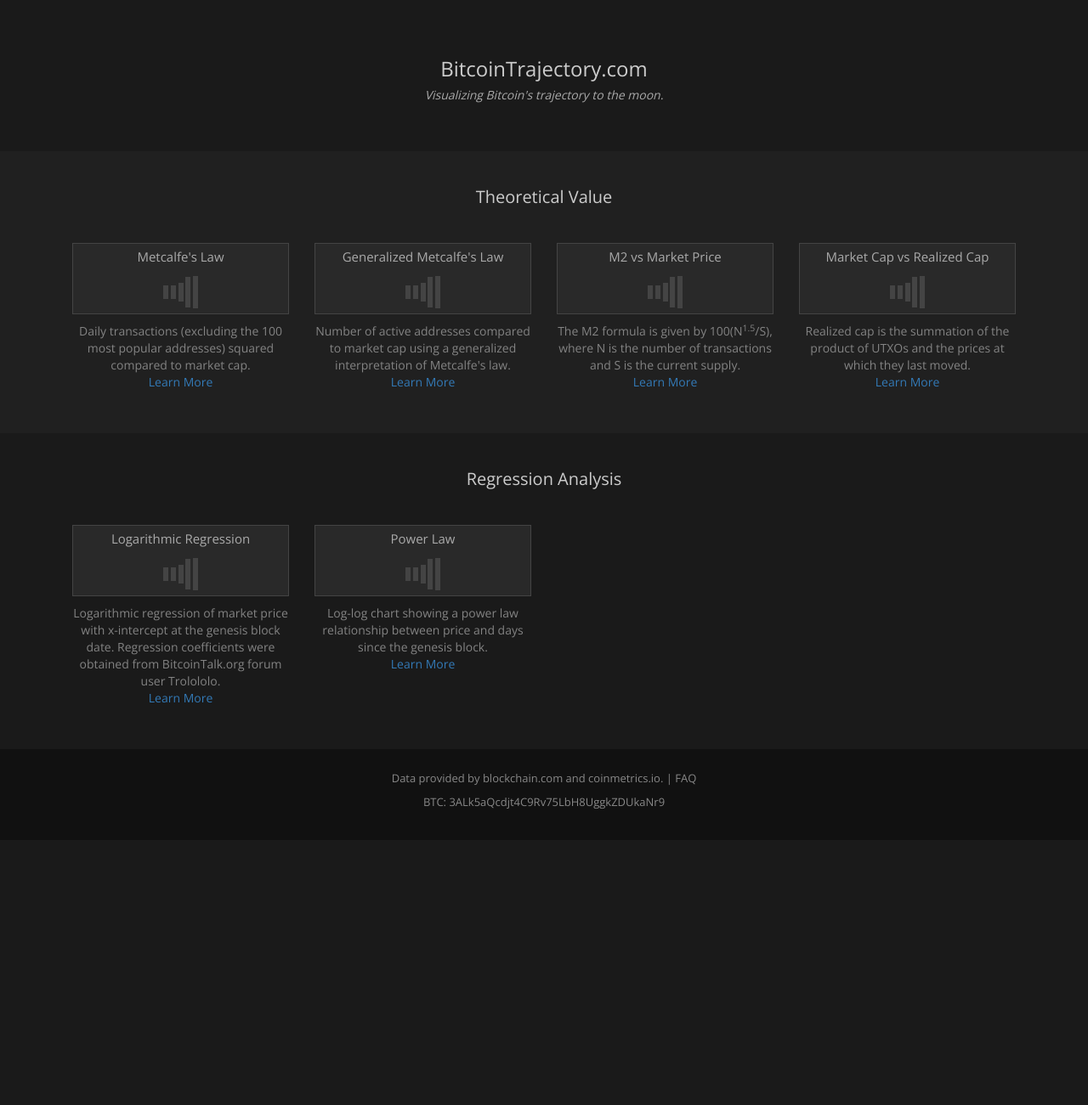
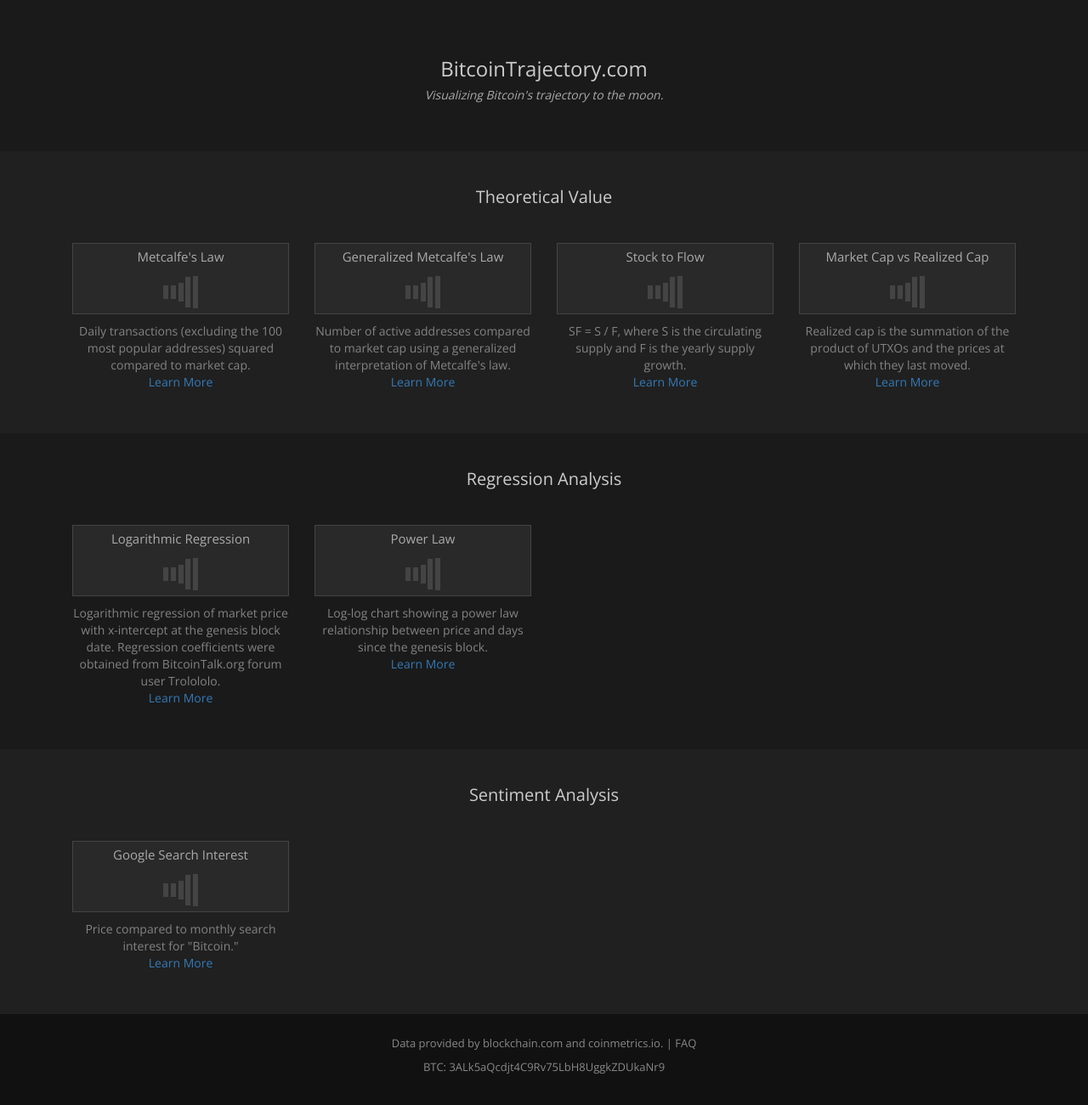
Before and after one commit to christosci/BitcoinTrajectory, a PHP site: page / in a window 1280 px wide. Shown: the whole page at 85% size. Before the commit the page ends 952 px from the top, so only its background shows below. Run offline with PHP 8.4, Linux system fonts and the light colour scheme; some libraries are stand-ins or nearby versions.

Commit message:
add search interest

```diff
--- a/index.php
+++ b/index.php
@@ -47,7 +47,7 @@
         </p>
       </div>
     </div>
-    <div class="col-md-3 col-sm-4 col-xs-12">
+    <!-- <div class="col-md-3 col-sm-4 col-xs-12">
       <div class="card">
         <a href="charts/m2.html" class="chart-link">
           <div class="card-body">
@@ -66,6 +66,29 @@
           the number of transactions and S is the current supply.<br />
           <a
             href="https://medium.com/@clearblocks/valuing-bitcoin-and-ethereum-with-metcalfes-law-aaa743f469f6"
+            >Learn More</a
+          >
+        </p>
+      </div>
+    </div> -->
+    <div class="col-md-3 col-sm-4 col-xs-12">
+      <div class="card">
+        <a href="charts/sf.html" class="chart-link">
+          <div class="card-body">
+            <p class="card-title">Stock to Flow</p>
+            <div id="thumbnail-5" class="thumbnail spinner">
+              <div class="rect1"></div>
+              <div class="rect2"></div>
+              <div class="rect3"></div>
+              <div class="rect4"></div>
+              <div class="rect5"></div>
+            </div>
+          </div>
+        </a>
+        <p class="card-text">
+          SF = S / F, where S is the circulating supply and F is the yearly supply growth.<br />
+          <a
+            href="https://medium.com/@100trillionUSD/modeling-bitcoins-value-with-scarcity-91fa0fc03e25"
             >Learn More</a
           >
         </p>
@@ -105,7 +128,7 @@
         <a href="charts/trolololo.html" class="chart-link">
           <div class="card-body">
             <p class="card-title">Logarithmic Regression</p>
-            <div id="thumbnail-5" class="thumbnail spinner">
+            <div id="thumbnail-6" class="thumbnail spinner">
               <div class="rect1"></div>
               <div class="rect2"></div>
               <div class="rect3"></div>
@@ -129,7 +152,7 @@
         <a href="charts/power_law.html" class="chart-link">
           <div class="card-body">
             <p class="card-title">Power Law</p>
-            <div id="thumbnail-6" class="thumbnail spinner">
+            <div id="thumbnail-7" class="thumbnail spinner">
               <div class="rect1"></div>
               <div class="rect2"></div>
               <div class="rect3"></div>
@@ -149,4 +172,31 @@
     </div>
   </div>
 </div>
+<div class="row odd">
+  <div class="title w-100">Sentiment Analysis</div>
+  <div class="container">
+    <div class="col-md-3 col-sm-4 col-xs-12">
+      <div class="card">
+        <a href="charts/interest.html" class="chart-link">
+          <div class="card-body">
+            <p class="card-title">Google Search Interest</p>
+            <div id="thumbnail-8" class="thumbnail spinner">
+              <div class="rect1"></div>
+              <div class="rect2"></div>
+              <div class="rect3"></div>
+              <div class="rect4"></div>
+              <div class="rect5"></div>
+            </div>
+          </div>
+        </a>
+        <p class="card-text">
+          Price compared to monthly search interest for "Bitcoin."<br />
+          <a href="https://scholar.smu.edu/cgi/viewcontent.cgi?article=1039&context=datasciencereview"
+            >Learn More</a
+          >
+        </p>
+      </div>
+    </div>
+  </div>
+</div>
 <?php include ("footer.html"); ?>
```
